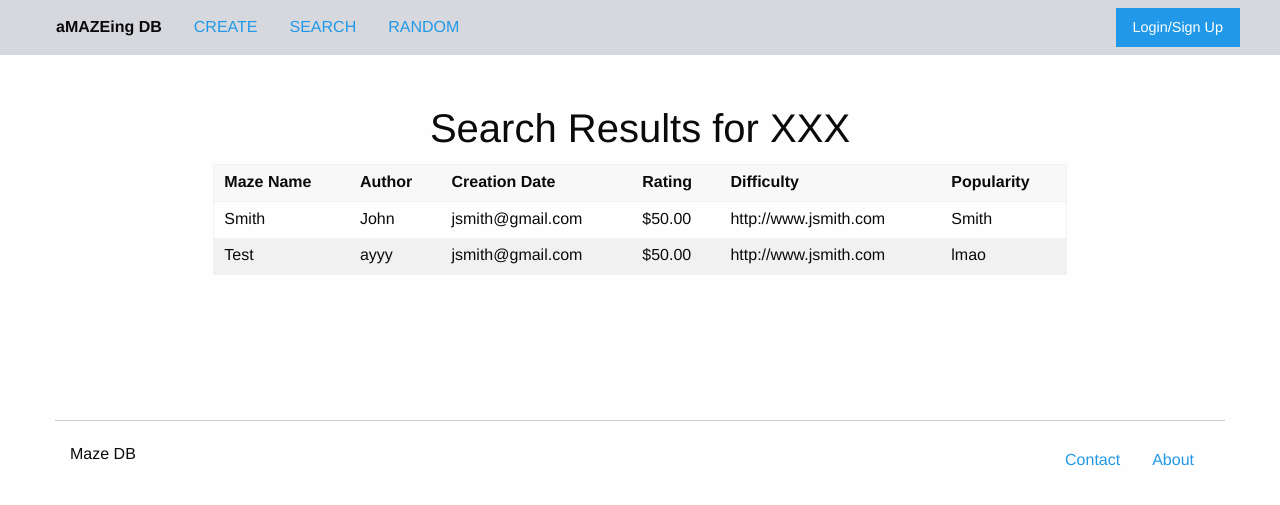
After one commit to jshao100/Maze-DB, a PHP site: page /result.php in a window 1280 px wide. The commit adds this page. Shown: the top 505 px of the page. Run offline with PHP 8.4, Linux system fonts and the light colour scheme; some libraries are stand-ins or nearby versions.

Commit message:
fix search

```diff
--- a/php/search.php
+++ b/php/search.php
@@ -28,13 +28,12 @@ if ($searchText == null || $searchText == "") {
 $query2 = "";
 $result2 = "";
 if ($type == "on") {
-	$query2 = "select user_handle from users where INSTR(user_handle, '" .  $searchText "') > 0";
+	$query2 = "select user_handle from users where INSTR(user_handle, '" . $searchText . "') > 0";
 	$result2 = mysqli_query($conn, $query2);
 
 } else {
 	$query2 = "select * from mazes where INSTR(maze_name, '" . $searchText . "') and maze_rating > " . $rating . " and maze_diff > " . $difficulty;
 	$result2 = mysqli_query($conn, $query2);
-
 }
 
 echo $query2 . "\n";
--- /dev/null
+++ b/result.php
@@ -0,0 +1,48 @@
+<?php include 'header.php';?>
+<section class="main">
+	<div class="row">
+		<div class="result-title">
+			<h2>Search Results for XXX</h2>
+		</div>
+	</div>
+	<div>
+		<div class="result-table">
+			<table id="searchTable" class="tablesorter medium-8 medium-centered">
+				<thead>
+					<tr>
+						<th>Maze Name</th>
+						<th>Author</th>
+						<th>Creation Date</th>
+						<th>Rating</th>
+						<th>Difficulty</th>
+						<th>Popularity</th>
+					</tr>
+				</thead>
+				<tbody>
+					<tr>
+						<td>Smith</td>
+						<td>John</td>
+						<td>jsmith@gmail.com</td>
+						<td>$50.00</td>
+						<td>http://www.jsmith.com</td>
+						<td>Smith</td>
+					</tr>
+					<tr>
+						<td>Test</td>
+						<td>ayyy</td>
+						<td>jsmith@gmail.com</td>
+						<td>$50.00</td>
+						<td>http://www.jsmith.com</td>
+						<td>lmao</td>
+					</tr>
+				</tbody>
+			</table>
+		</div>
+	</div>
+</section>
+<?php include 'footer.php';?>
+<script>
+$(document).ready(function() {
+	$("#searchTable").tablesorter();
+});
+</script>
```
